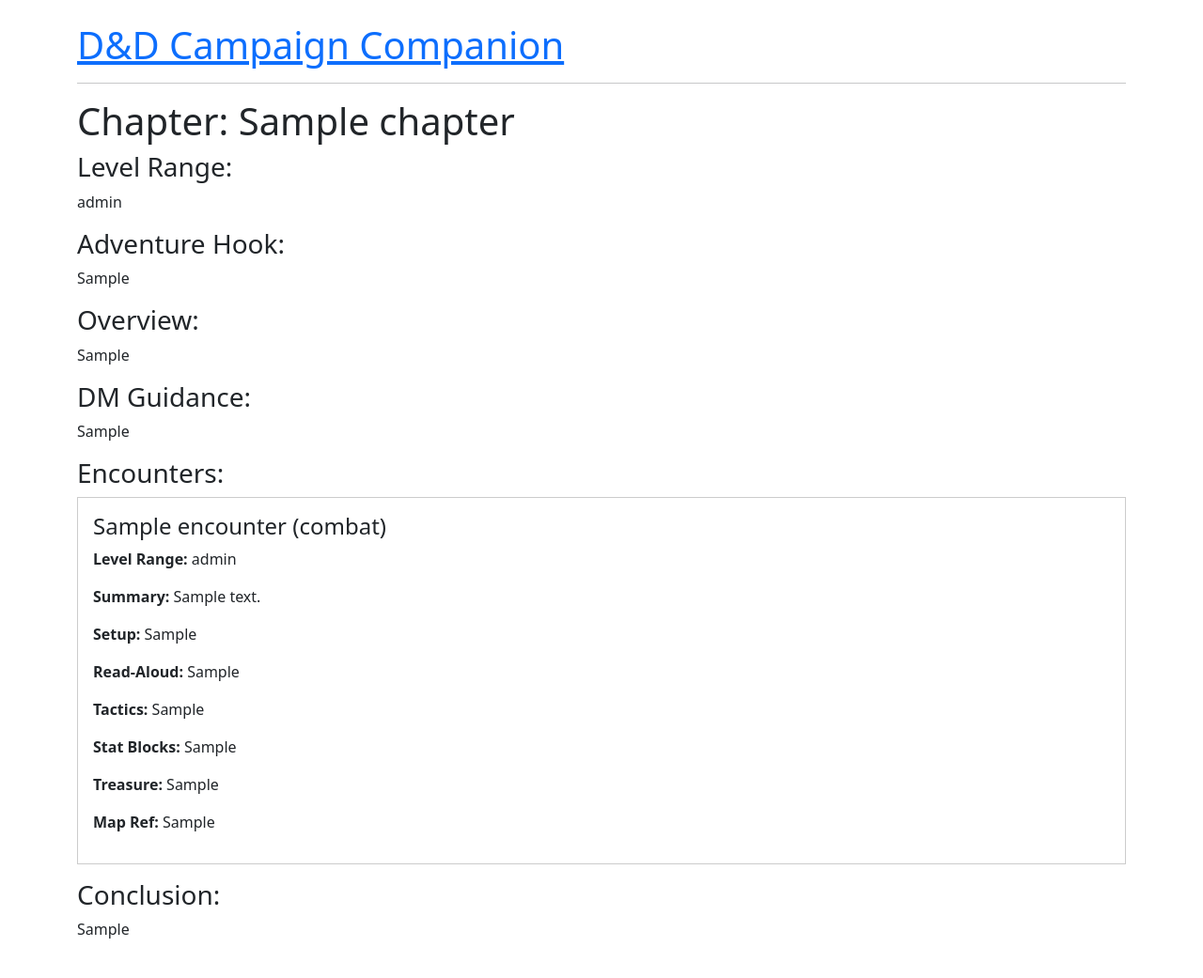
After one commit to warrenb95/dnd-companion, a Django app: page /chapters/1/ in a window 1280 px wide. The commit adds this page. Shown: the whole page at 94% size. Run offline with Django 5.2, Linux system fonts and the light colour scheme; tables that the repository leaves empty hold one stand-in row (values such as "Sample post").

Commit message:
chapter upload code added view, model updates, llm and urls
there's a bug on the upload I thought I'd fixed yesterday but need to
debug it again

```diff
--- a/campaigns/forms.py
+++ b/campaigns/forms.py
@@ -72,3 +72,7 @@ class CharacterSummaryForm(forms.ModelForm):
     class Meta:
         model = CharacterSummary
         exclude = ["campaign"]
+
+
+class ChapterUploadForm(forms.Form):
+    pdf_file = forms.FileField(label="Adventure Chapter PDF")
--- a/campaigns/llm.py
+++ b/campaigns/llm.py
@@ -184,5 +184,54 @@ def get_chapter_chat_response(campaign, messages):
     response = client.chat.completions.create(
         model="gpt-3.5-turbo", messages=history, temperature=0.7, max_tokens=600
     )
+    return response.choices[0].message.content.strip()
 
+
+def parse_text_with_llm(chapter_text):
+    response = client.chat.completions.create(
+        model="gpt-3.5-turbo",
+        messages=[
+            {
+                "role": "system",
+                "content": "You are a D&D module assistant. Given the full text of a chapter, extract structured chapter and encounter data for use in a DM campaign app.",
+            },
+            {
+                "role": "user",
+                "content": f"Here is the chapter text:\n\n{chapter_text}\n\nPlease return structured JSON in this format: {CHAPTER_JSON_FORMAT}",
+            },
+        ],
+        temperature=0.6,
+    )
     return response.choices[0].message.content.strip()
+
+
+# --- Template for the LLM to follow ---
+CHAPTER_JSON_FORMAT = """{
+  "title": "",
+  "level_range": "",
+  "adventure_hook": "",
+  "overview": "",
+  "dm_guidance": "",
+  "locations": [
+    {
+      "name": "",
+      "read_aloud": "",
+      "dm_notes": ""
+    }
+  ],
+  "encounters": [
+    {
+      "title": "",
+      "type": "",
+      "level_range": "",
+      "summary": "",
+      "setup": "",
+      "read_aloud": "",
+      "tactics": "",
+      "stat_blocks": "",
+      "treasure": "",
+      "map_reference": ""
+    }
+  ],
+  "conclusion": ""
+}"""
--- a/campaigns/templates/campaigns/campaign_detail.html
+++ b/campaigns/templates/campaigns/campaign_detail.html
@@ -40,8 +40,9 @@
 <ul>
     {% for chapter in campaign.chapters.all %}
     <li>
-      {{ chapter.order }}. {{ chapter.title }} - {{ chapter.status }}
+      {{ chapter.number }}. {{ chapter.title }} - {{ chapter.status }}
       <a href="{% url 'campaigns:chapter_edit' chapter.id %}" class="btn btn-sm btn-link">Edit</a>
+      <a href="{% url 'campaigns:chapter_detail' chapter.id %}" class="btn btn-sm btn-link">View</a>
     </li>
     <h5>Session Notes</h5>
     <ul>
@@ -73,6 +74,7 @@
 </ul>
 
 <a href="{% url 'campaigns:chapter_chat' campaign.id %}" class="btn btn-sm btn-outline-primary">Add New Chapter</a>
+<a href="{% url 'campaigns:upload_chapter_pdf' campaign.id %}">Upload a new Chapter from PDF</a>
 
 <br>
 
--- /dev/null
+++ b/campaigns/templates/campaigns/chapter_detail.html
@@ -0,0 +1,35 @@
+{% extends "campaigns/base.html" %}
+{% block title %}Chapter Details{%endblock%}
+{% block content %}
+<h1>Chapter: {{ chapter.title }}</h1>
+
+<h3>Level Range:</h3>
+<p>{{ chapter.level_range }}</p>
+
+<h3>Adventure Hook:</h3>
+<p>{{ chapter.adventure_hook }}</p>
+
+<h3>Overview:</h3>
+<p>{{ chapter.overview }}</p>
+
+<h3>DM Guidance:</h3>
+<p>{{ chapter.dm_guidance }}</p>
+
+<h3>Encounters:</h3>
+{% for enc in encounters %}
+<div style="border: 1px solid #ccc; padding: 1em; margin-bottom: 1em">
+  <h4>{{ enc.title }} ({{ enc.type }})</h4>
+  <p><strong>Level Range:</strong> {{ enc.level_range }}</p>
+  <p><strong>Summary:</strong> {{ enc.summary }}</p>
+  <p><strong>Setup:</strong> {{ enc.setup }}</p>
+  <p><strong>Read-Aloud:</strong> {{ enc.read_aloud }}</p>
+  <p><strong>Tactics:</strong> {{ enc.tactics }}</p>
+  <p><strong>Stat Blocks:</strong> {{ enc.stat_blocks }}</p>
+  <p><strong>Treasure:</strong> {{ enc.treasure }}</p>
+  <p><strong>Map Ref:</strong> {{ enc.map_reference }}</p>
+</div>
+{% endfor %}
+
+<h3>Conclusion:</h3>
+<p>{{ chapter.conclusion }}</p>
+{% endblock %}
--- a/campaigns/urls.py
+++ b/campaigns/urls.py
@@ -7,8 +7,10 @@ from .views import (
     confirm_generated_chapter_view,
     generate_chapter_view,
     save_campaign_summary,
+    ChapterCreateFromPDFView,
+    ChapterDetailView,
 )
-from .views import ChapterCreateView, ChapterUpdateView
+from .views import ChapterCreateView, ChapterUpdateView, ChapterPreviewView
 from .views import LocationCreateView, LocationUpdateView
 from .views import NPCCreateView, NPCUpdateView
 from .views import GenerateSessionSummaryView, SessionNoteCreateView
@@ -34,7 +36,18 @@ urlpatterns = [
         ChapterCreateView.as_view(),
         name="chapter_create",
     ),
+    path(
+        "<int:campaign_id>/chapters/upload/",
+        ChapterCreateFromPDFView.as_view(),
+        name="upload_chapter_pdf",
+    ),
     path("chapters/<int:pk>/edit/", ChapterUpdateView.as_view(), name="chapter_edit"),
+    path(
+        "chapters/<int:pk>/preview/",
+        ChapterPreviewView.as_view(),
+        name="chapter_preview",
+    ),
+    path("chapters/<int:pk>/", ChapterDetailView.as_view(), name="chapter_detail"),
     path(
         "<int:campaign_id>/locations/add/",
         LocationCreateView.as_view(),
--- a/campaigns/views.py
+++ b/campaigns/views.py
@@ -26,6 +26,7 @@ from .models import (
     ChatMessage,
     ChapterChatMessage,
     CharacterSummary,
+    create_chapter_and_encounters_from_llm,
 )
 from .forms import (
     ChatMessageForm,
@@ -35,6 +36,7 @@ from .forms import (
     SessionNoteForm,
     ChapterChatMessageForm,
     CharacterSummaryForm,
+    ChapterUploadForm,
 )
 from .llm import (
     extract_multiple_npcs,
@@ -81,8 +83,8 @@ class ChapterCreateView(CreateView):
         form.instance.campaign = campaign
 
         # Auto-increment order field
-        last_chapter = campaign.chapters.order_by("-order").first()
-        form.instance.order = (last_chapter.order + 1) if last_chapter else 1
+        last_chapter = campaign.chapters.order_by("-number").first()
+        form.instance.number = (last_chapter.number + 1) if last_chapter else 1
 
         return super().form_valid(form)
 
@@ -212,9 +214,9 @@ def export_campaign_markdown(request, campaign_id):
 
     lines += ["", "---", "", "## 📖 Chapters"]
 
-    for chapter in campaign.chapters.order_by("order"):
+    for chapter in campaign.chapters.order_by("number"):
         lines += [
-            f"### Chapter {chapter.order}: {chapter.title}",
+            f"### Chapter {chapter.number}: {chapter.title}",
             f"**Status:** {chapter.status.replace('_', ' ').capitalize()}",
             "",
             chapter.summary or "_No summary yet_",
@@ -420,11 +422,11 @@ def chapter_chat_view(request, campaign_id):
 def generate_chapter_view(request, campaign_id):
     campaign = get_object_or_404(Campaign, pk=campaign_id)
     messages = campaign.chapter_chat_messages.order_by("created_at")
-    previous_chapters = campaign.chapters.order_by("order")
+    previous_chapters = campaign.chapters.order_by("number")
     recent_notes = (
         Chapter.objects.filter(campaign=campaign)
         .prefetch_related("session_notes")
-        .order_by("-order")
+        .order_by("-number")
     )
 
     try:
@@ -469,14 +471,14 @@ def confirm_generated_chapter_view(request, campaign_id):
         print(parsed)
 
         # Auto-increment order
-        last_chapter = campaign.chapters.order_by("-order").first()
-        next_order = (last_chapter.order + 1) if last_chapter else 1
+        last_chapter = campaign.chapters.order_by("-number").first()
+        next_order = (last_chapter.number + 1) if last_chapter else 1
 
         chapter = Chapter.objects.create(
             campaign=campaign,
             title=parsed.get("title", "Untitled Chapter"),
             summary=parsed.get("summary", ""),
-            order=next_order,
+            number=next_order,
             status="not_started",  # or whatever your default status is
         )
 
@@ -536,3 +538,46 @@ def update_character(request, pk):
         "campaigns/character_form.html",
         {"form": form, "campaign": character.campaign},
     )
+
+
+class ChapterCreateFromPDFView(View):
+    template_name = "campaigns/upload.html"
+
+    def get(self, request, campaign_id):
+        form = ChapterUploadForm()
+        return render(request, self.template_name, {"form": form})
+
+    def post(self, request, campaign_id):
+        form = ChapterUploadForm(request.POST, request.FILES)
+        if form.is_valid():
+            pdf_file = form.cleaned_data["pdf_file"]
+            try:
+                campaign = get_object_or_404(Campaign, id=campaign_id)
+                chapter = create_chapter_and_encounters_from_llm(pdf_file, campaign)
+                chapter.save()
+                return redirect("campaigns:chapter_preview", pk=chapter.pk)
+            except Exception as e:
+                form.add_error(None, f"Error processing PDF: {str(e)}")
+        return render(request, self.template_name, {"form": form})
+
+
+class ChapterPreviewView(View):
+    template_name = "campaigns/chapter_preview.html"
+
+    def get(self, request, pk):
+        chapter = get_object_or_404(Chapter, pk=pk)
+        encounters = chapter.encounters.all()
+        return render(
+            request, self.template_name, {"chapter": chapter, "encounters": encounters}
+        )
+
+
+class ChapterDetailView(View):
+    template_name = "campaigns/chapter_detail.html"
+
+    def get(self, request, pk):
+        chapter = get_object_or_404(Chapter, pk=pk)
+        encounters = chapter.encounters.all()
+        return render(
+            request, self.template_name, {"chapter": chapter, "encounters": encounters}
+        )
```
Also changed, not shown: campaigns/models.py (+113 -2 lines), campaigns/templates/campaigns/chapter_preview.html (added, +32 -0 lines), campaigns/templates/campaigns/upload.html (added, +11 -0 lines), campaigns/migrations/0009_rename_order_chapter_number_chapter_adventure_hook_and_more.py (added).
